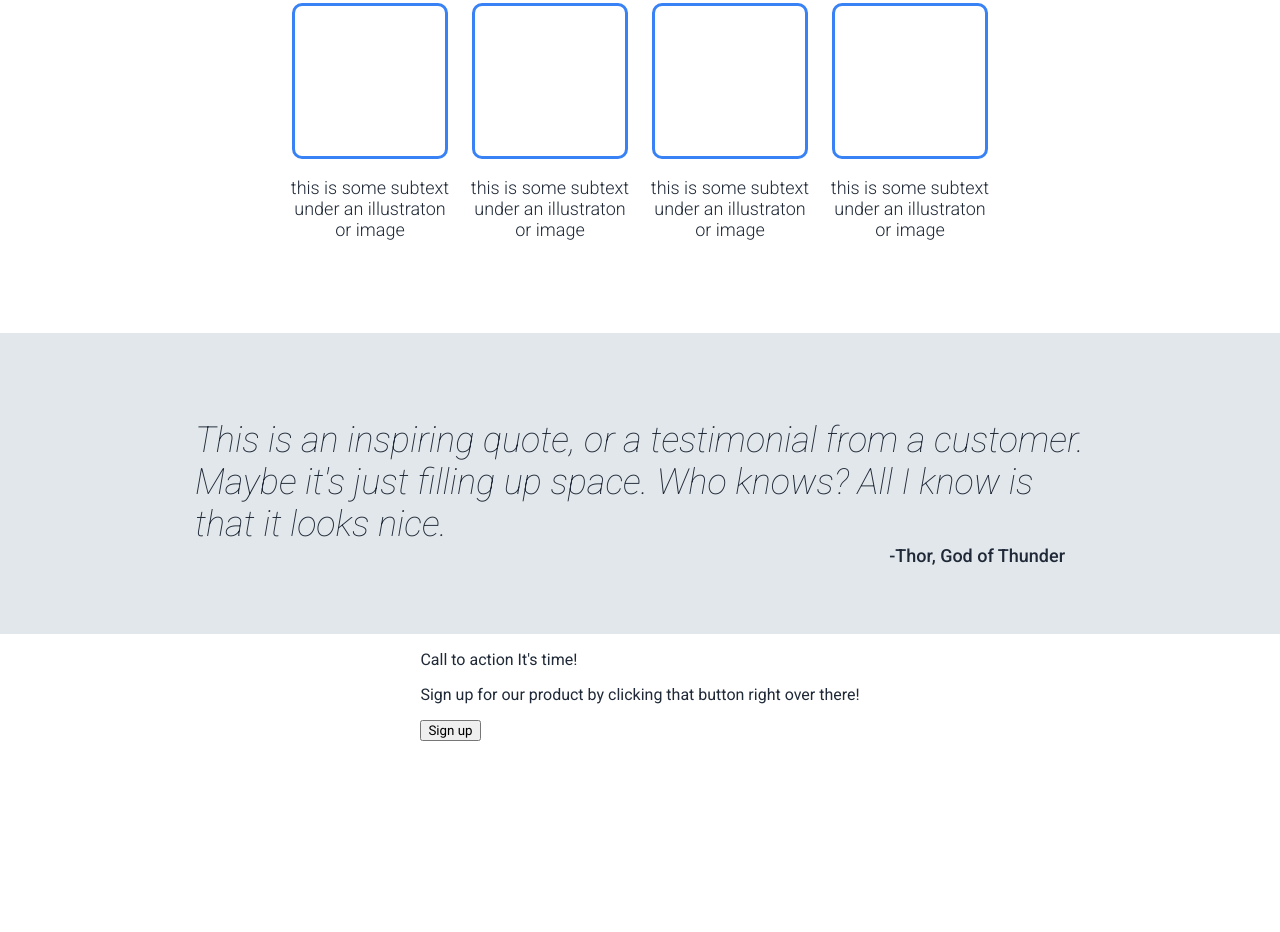
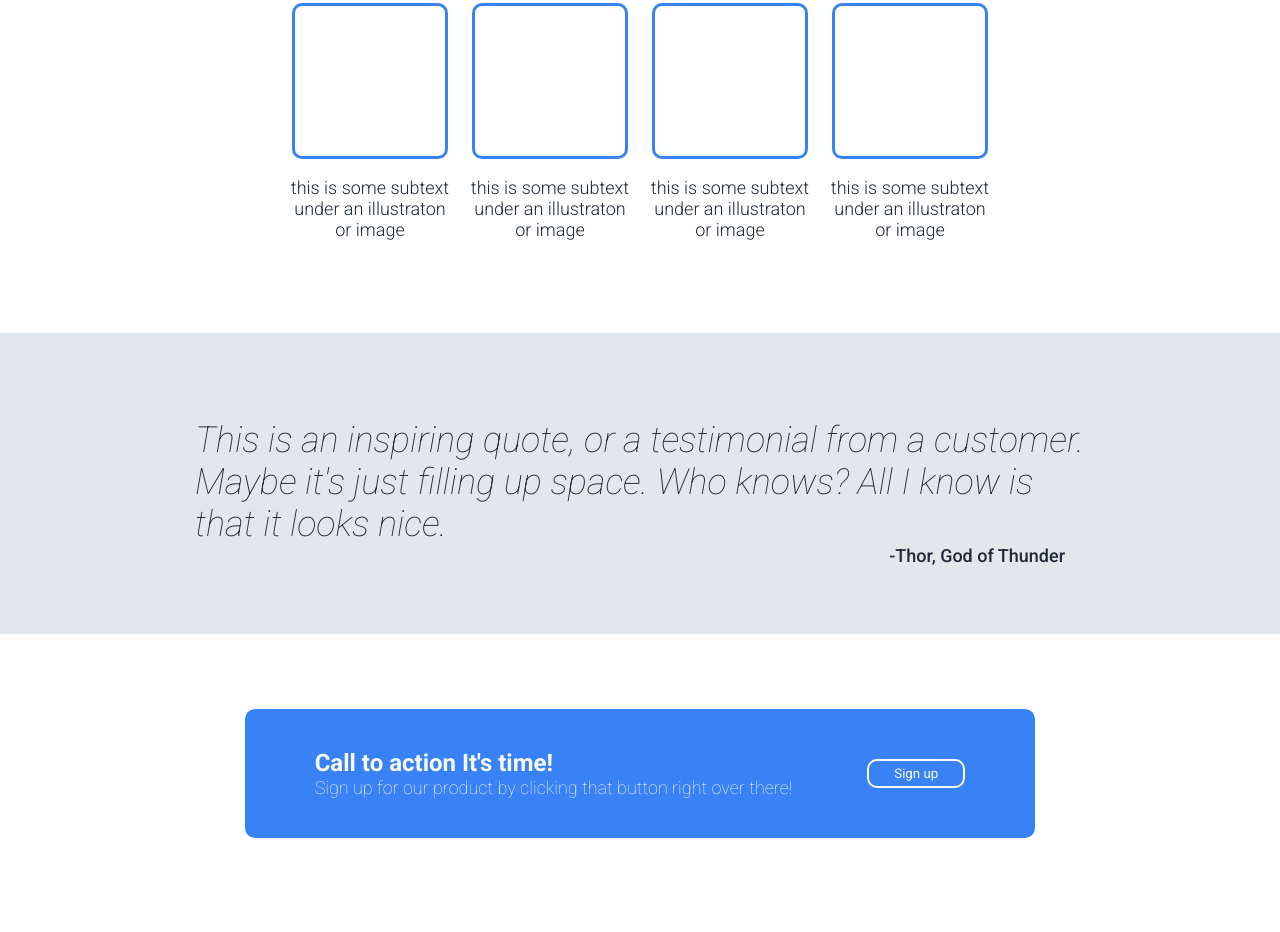
Before and after one commit to corumgold/TOP-landing-page-project, a plain HTML site: page index.html in a window 1280 px wide. Shown: the part 511-1443 px from the top of the page. Before the commit the page ends 1271 px from the top, so only its background shows below. Drawn offline with Linux system fonts and the light colour scheme.

Commit message:
Style call to action section

```diff
--- a/index.html
+++ b/index.html
@@ -65,12 +65,12 @@
             <p class="author">-Thor, God of Thunder</p>
         </div>
         <div class="call-to-action">
-            <div class="call-button">
-                <p class="call-title">Call to action It's time!</p>
-                <p>Sign up for our product by clicking that button right over there!</p>
-            </div>
-            <div class="call-button">
-                <button>Sign up</button>
+            <div class="call-banner">
+                <div class="call-text">
+                    <p class="call-title">Call to action It's time!</p>
+                    <p class="call-subtext">Sign up for our product by clicking that button right over there!</p>
+                </div>
+                <button class="call-button">Sign up</button>
             </div>
         </div>
     </div>
--- a/styles.css
+++ b/styles.css
@@ -7,7 +7,7 @@ body {
     flex-direction : column;
     justify-content: space-between;
     margin         : 0;
-    color: transparent;
+    color          : transparent;
 }
 
 .header {
@@ -30,16 +30,16 @@ body {
 }
 
 .header-links a {
-    font-weight: 300;
-    font-size  : 18px;
-    margin-left: 10px;
+    font-weight    : 300;
+    font-size      : 18px;
+    margin-left    : 10px;
     text-decoration: none;
-    color: #f9faf8;
-    transition: 0.3s;
+    color          : #f9faf8;
+    transition     : 0.3s;
 }
 
-.header-links a:hover{
-    color: #3882f6;
+.header-links a:hover {
+    color     : #3882f6;
     transition: 0.3s;
 }
 
@@ -50,7 +50,7 @@ body {
     flex            : 1;
     background-color: #1f2937;
     padding         : 75px 10px;
-    gap: 20px;
+    gap             : 20px;
 }
 
 .main-title-text h1 {
@@ -68,12 +68,12 @@ body {
 }
 
 .main-title-text button {
-    padding: 5px 25px;
-    border-radius: 7px;
+    padding         : 5px 25px;
+    border-radius   : 7px;
     background-color: #3882f6;
-    border: none;
-    color: #f9faf8;
-    margin-top: 5px;
+    border          : none;
+    color           : #f9faf8;
+    margin-top      : 5px;
 }
 
 .title-image-placeholder {
@@ -85,71 +85,122 @@ body {
     background-color: grey;
 }
 
-.title-image-placeholder p{
+.title-image-placeholder p {
     color: #f9faf8;
 }
 
-.content{
-    display: flex;
+.content {
+    display       : flex;
     flex-direction: column;
-    align-items: center;
-    color: #1f2937;
+    align-items   : center;
+    color         : #1f2937;
 }
 
-.content h2{
+.content h2 {
     text-align: center;
-    padding: 10px 0;
+    padding   : 10px 0;
 }
 
-.images{
-    display: flex;
-    gap: 20px;
+.images {
+    display        : flex;
+    gap            : 20px;
     justify-content: space-around;
-    align-items: center;
-    padding-bottom: 75px;
+    align-items    : center;
+    padding-bottom : 75px;
 }
 
-.image-with-text{
-    display: flex;
+.image-with-text {
+    display       : flex;
     flex-direction: column;
-    align-items: center;
+    align-items   : center;
 }
 
-.square-image{
-    width: 150px;
-    height: 150px;
-    border: 3px #3882f6 solid;
+.square-image {
+    width        : 150px;
+    height       : 150px;
+    border       : 3px #3882f6 solid;
     border-radius: 10px;
 }
 
-.image-with-text p{
-    text-align: center;
-    width: 160px;
+.image-with-text p {
+    text-align : center;
+    width      : 160px;
     font-weight: 300;
-    font-size: 18px;
+    font-size  : 18px;
 }
 
-.quote-block{
-    display: flex;
-    flex-direction: column;
-    justify-content: center;
-    align-items: center;
+.quote-block {
+    display         : flex;
+    flex-direction  : column;
+    justify-content : center;
+    align-items     : center;
     background-color: #e2e7eb;
-    padding: 50px 75px;
+    padding         : 50px 75px;
 }
 
-.quote{
-    font-size: 36px;
-    font-style: italic;
-    font-weight: 200;
+.quote {
+    font-size    : 36px;
+    font-style   : italic;
+    font-weight  : 200;
     margin-bottom: 0;
-    padding: 0 120px;
+    padding      : 0 120px;
 }
 
-.author{
+.author {
     margin-left: auto;
-    padding: 0 140px;
-    margin-top: 0;
+    padding    : 0 140px;
+    margin-top : 0;
     font-weight: 500;
-    font-size: 18px;
+    font-size  : 18px;
 }
+
+.call-to-action {
+    display        : flex;
+    justify-content: center;
+    align-items    : center;
+
+}
+
+.call-banner {
+    display         : flex;
+    background-color: #3882f6;
+    margin          : 75px 0;
+    border-radius   : 10px;
+    padding         : 40px 70px;
+
+    gap            : 75px;
+    justify-content: center;
+    align-items    : center;
+    flex: 1 0 auto;
+
+}
+
+.call-text {
+    display       : flex;
+    flex-direction: column;
+}
+
+.call-title,
+.call-subtext {
+    margin: 0;
+    color : #f9faf8;
+
+}
+
+.call-title {
+    font-weight: 600;
+    font-size  : 24px;
+}
+
+.call-subtext {
+    font-size  : 18px;
+    font-weight: 200;
+}
+
+.call-button {
+    border          : 2px #f9faf8 solid;
+    background-color: #3882f6;
+    border-radius   : 10px;
+    padding: 5px 25px;
+    color: #f9faf8;
+}
```
